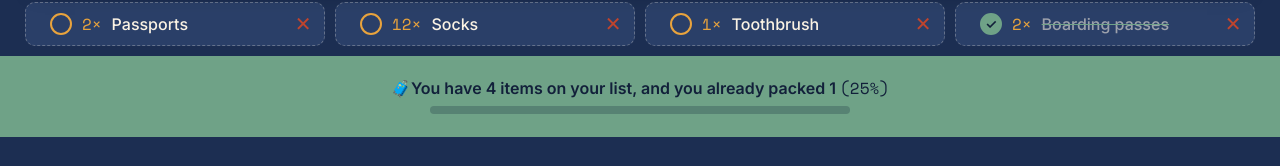
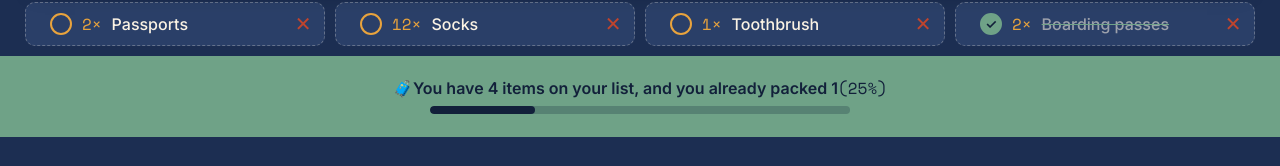
Before and after one commit to mrddove/bording-pass-checklist, a React (Vite) app: page / in a window 1280 px wide. Shown: the part 245-411 px from the top of the page. Built offline with nearby package versions, Linux system fonts and the light colour scheme.

Commit message:
feat: add footer stats functionality

```diff
--- a/src/Components/Footer/index.tsx
+++ b/src/Components/Footer/index.tsx
@@ -1,12 +1,19 @@
+import { useCheckList } from '../../contexts/ChecklistProvider'
 import styles from './style.module.scss'
 
 export default function Footer() {
+  const { checkList } = useCheckList()
+
+  const packedCount = checkList.filter((item) => item.isPacked)
+  const percent = Math.round((packedCount.length / checkList.length) * 100)
+
   return (
     <footer className={styles.footer}>
       <div className={styles.footer__text}>
         <span aria-hidden="true">🧳</span>
-        You have <strong>4</strong> items on your list, and you already packed{' '}
-        <strong>1</strong> <span className={styles.footer__pct}>(25%)</span>
+        You have <strong>{checkList.length}</strong> items on your list, and you
+        already packed <strong>{packedCount.length}</strong>
+        <span className={styles.footer__pct}>({percent}%)</span>
       </div>
       <div
         className={styles.footer__track}
@@ -16,7 +23,10 @@ export default function Footer() {
         aria-valuemax={100}
         aria-label="Packing progress"
       >
-        <div className={styles.footer__fill}></div>
+        <div
+          className={styles.footer__fill}
+          style={{ width: `${percent}%` }}
+        ></div>
       </div>
     </footer>
   )
```
